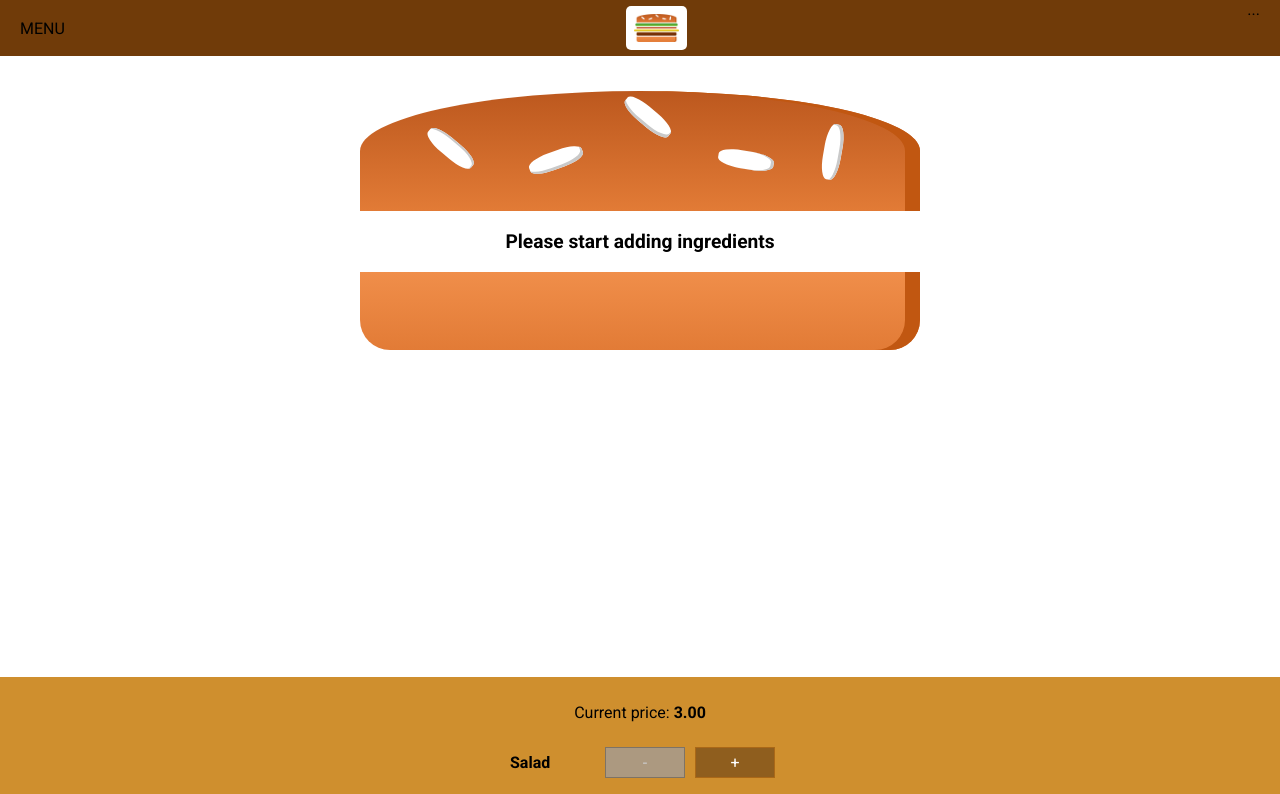
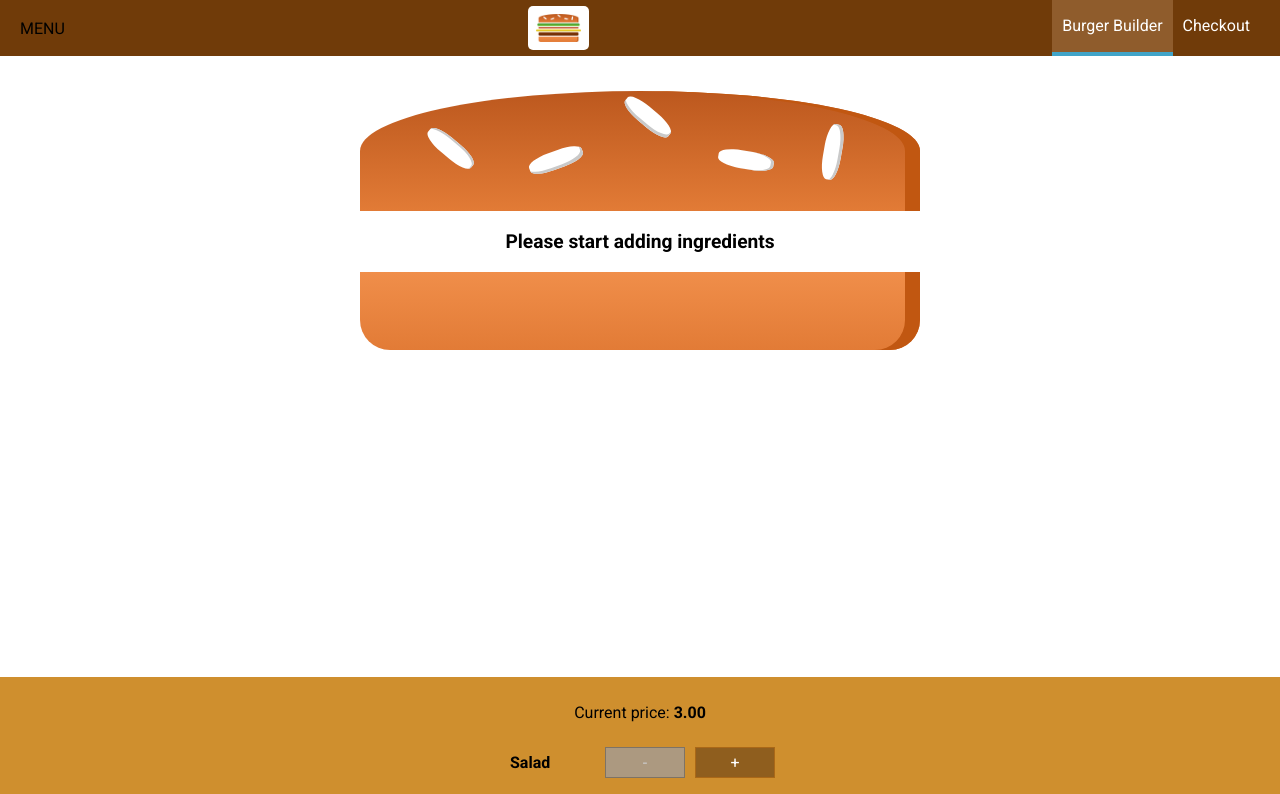
Before and after one commit to xsorter/react-burger, a React (Create React App) app: page / in a window 1280 px wide. Shown: the top 794 px of the page. Built offline with nearby package versions, Linux system fonts and the light colour scheme.

Commit message:
naigation items added

```diff
--- /dev/null
+++ b/src/components/Navigation/NavigationItems/NavigationItem/NavigationItem.css
@@ -0,0 +1,26 @@
+.NavigationItem {
+  margin: 0;
+  box-sizing: border-box;
+  display: flex;
+  height: 100%;
+  width: auto;
+  align-items: center;
+}
+
+.NavigationItem a {
+  color: white;
+  text-decoration: none;
+  height: 100%;
+  padding: 16px 10px;
+  border-bottom: 4px solid transparent;
+  box-sizing: border-box;
+  display: block;
+}
+
+.NavigationItem a:hover,
+.NavigationItem a:active,
+.NavigationItem a.active {
+  background-color: #8f5c2c;
+  border-bottom: 4px solid #40a4c8;
+  color: #fff;
+}
--- /dev/null
+++ b/src/components/Navigation/NavigationItems/NavigationItem/NavigationItem.js
@@ -0,0 +1,11 @@
+import React from "react";
+import "./NavigationItem.css";
+
+const navigationItem = (props) => (
+  <li className="NavigationItem">
+    <a href={props.link} className={props.active ? "active" : null}>
+      {props.children}
+    </a>
+  </li>
+);
+export default navigationItem;
--- /dev/null
+++ b/src/components/Navigation/NavigationItems/NavigationItems.css
@@ -0,0 +1,8 @@
+.NavigationItems {
+  margin: 0;
+  padding: 0;
+  list-style: none;
+  display: flex;
+  align-items: center;
+  height: 100%;
+}
--- /dev/null
+++ b/src/components/Navigation/NavigationItems/NavigationItems.js
@@ -0,0 +1,13 @@
+import React from "react";
+import "./NavigationItems.css";
+import NavigationItem from "./NavigationItem/NavigationItem";
+
+const navigationItems = (props) => (
+  <ul className="NavigationItems">
+    <NavigationItem link="/" active>
+      Burger Builder
+    </NavigationItem>
+    <NavigationItem link="/">Checkout</NavigationItem>
+  </ul>
+);
+export default navigationItems;
--- a/src/components/Navigation/Toolbar/Toolbar.js
+++ b/src/components/Navigation/Toolbar/Toolbar.js
@@ -1,13 +1,16 @@
 import React from "react";
 import "./Toolbar.css";
 import Logo from "../../Logo/Logo";
+import NavigationItems from "../NavigationItems/NavigationItems";
 
 const toolbar = (props) => (
   <header className="Toolbar">
     <div>MENU</div>
 
     <Logo />
-    <nav>...</nav>
+    <nav>
+      <NavigationItems></NavigationItems>
+    </nav>
   </header>
 );
 export default toolbar;
```
